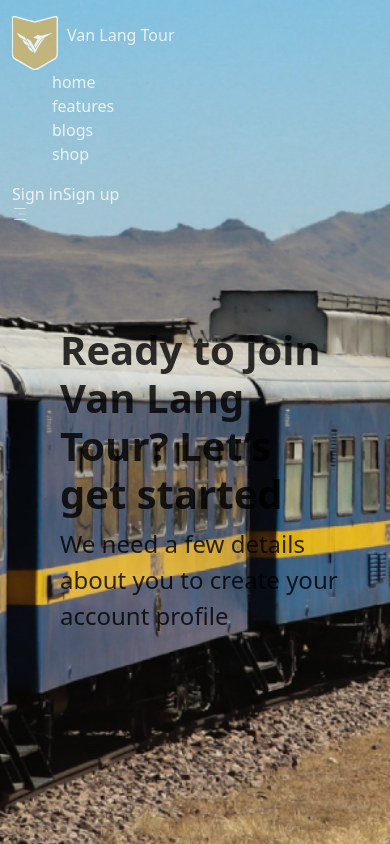
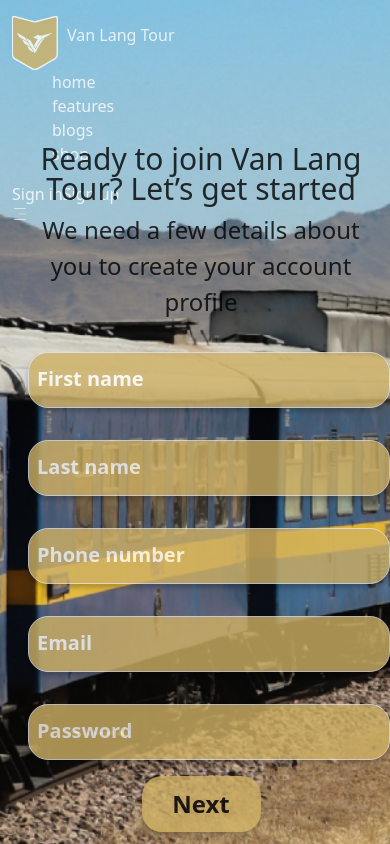
Before and after one commit to mdshahadatalam/Trian-Booking-Frontend, a React (Vite) app: page /rejistration in a window 390 px wide. Shown: the top 844 px of the page. Built offline with nearby package versions, Linux system fonts and the light colour scheme.

Commit message:
rejistration

```diff
--- a/src/Component/Nav.jsx
+++ b/src/Component/Nav.jsx
@@ -15,22 +15,22 @@ export const Nav = () => {
             className="flex items-center justify-between text-white font-bold w-full relative px-[10px] py-[8px]">
             <div className='d-flex align-items-center'>
             <img src={logo} alt="logo" className="w-[55px] "/>
-            <p className='ps-2 tracking-wide'><span className='text-[#FFDA79]'>Van Lang</span> Tour</p>
+            <p className='ps-2 tracking-wide text-xl'><span className='text-[#FFDA79]'>Van Lang</span> Tour</p>
             </div>
             <ul className="items-center text-white gap-[20px] text-[1rem]  lg:flex hidden">
-                <li className=" px-2  before:w-0 hover:before:w-full before:bg-[#3B9DF8] before:h-[2px] before:transition-all before:duration-300 before:absolute relative before:rounded-full before:bottom-[-2px] hover:text-[#3B9DF8] transition-all duration-300 before:left-0 cursor-pointer capitalize">home</li>
-                <li className=" px-2  before:w-0 hover:before:w-full before:bg-[#3B9DF8] before:h-[2px] before:transition-all before:duration-300 before:absolute relative before:rounded-full before:bottom-[-2px] hover:text-[#3B9DF8] transition-all duration-300 before:left-0 cursor-pointer capitalize">features</li>
-                <li className=" px-2  before:w-0 hover:before:w-full before:bg-[#3B9DF8] before:h-[2px] before:transition-all before:duration-300 before:absolute relative before:rounded-full before:bottom-[-2px] hover:text-[#3B9DF8] transition-all duration-300 before:left-0 cursor-pointer capitalize">blogs</li>
-                <li className=" px-2  before:w-0 hover:before:w-full before:bg-[#3B9DF8] before:h-[2px] before:transition-all before:duration-300 before:absolute relative before:rounded-full before:bottom-[-2px] hover:text-[#3B9DF8] transition-all duration-300 before:left-0 cursor-pointer capitalize">shop</li>
+                <li className=" text-xl px-2  before:w-0 hover:before:w-full before:bg-[#3B9DF8] before:h-[2px] before:transition-all before:duration-300 before:absolute relative before:rounded-full before:bottom-[-2px] hover:text-[#3B9DF8] transition-all duration-300 before:left-0 cursor-pointer capitalize">home</li>
+                <li className=" text-xl px-2  before:w-0 hover:before:w-full before:bg-[#3B9DF8] before:h-[2px] before:transition-all before:duration-300 before:absolute relative before:rounded-full before:bottom-[-2px] hover:text-[#3B9DF8] transition-all duration-300 before:left-0 cursor-pointer capitalize">features</li>
+                <li className=" text-xl px-2  before:w-0 hover:before:w-full before:bg-[#3B9DF8] before:h-[2px] before:transition-all before:duration-300 before:absolute relative before:rounded-full before:bottom-[-2px] hover:text-[#3B9DF8] transition-all duration-300 before:left-0 cursor-pointer capitalize">blogs</li>
+                <li className=" text-xl px-2  before:w-0 hover:before:w-full before:bg-[#3B9DF8] before:h-[2px] before:transition-all before:duration-300 before:absolute relative before:rounded-full before:bottom-[-2px] hover:text-[#3B9DF8] transition-all duration-300 before:left-0 cursor-pointer capitalize">shop</li>
             </ul>
 
             <div className="items-center gap-[10px] flex">
                 <button
-                    className="py-[7px] text-[1rem] px-[16px] rounded-full capitalize hover:text-[#3B9DF8] transition-all duration-300 sm:flex hidden">Sign
+                    className="py-[7px] text-xl text-[1rem] px-[16px] rounded-full capitalize hover:text-[#3B9DF8] transition-all duration-300 sm:flex hidden">Sign
                     in
                 </button>
                 <button
-                    className="py-[7px] text-[1rem] px-[16px] rounded-full capitalize bg-[#3B9DF8] text-white hover:bg-blue-400 transition-all duration-300 sm:flex hidden">Sign
+                    className="py-[7px] text-xl text-[1rem] px-[16px] rounded-full capitalize bg-[#3B9DF8] text-white hover:bg-blue-400 transition-all duration-300 sm:flex hidden">Sign
                     up
                 </button>
 
--- a/src/Pages/Rejistration.jsx
+++ b/src/Pages/Rejistration.jsx
@@ -4,21 +4,34 @@ import { Nav } from '../Component/Nav'
 export const Rejistration = () => {
   return (
     <>
-    <section className='RejiBg' >
-             <Nav/>
-        <div className="container position-relative d-flex justify-center align-items-center">
+    <section className='RejiBg'>
+    <Nav />
+    <div className="container position-relative d-flex justify-center align-items-center">
+        <div className='bg-[#FFFFFF] nav modalView text-white position-absolute top-52 w-[90%] md:w-[50%] rounded-2xl shadow-md px-2 py-5'>
+            <div className='text-center'>
+                <h4 className='ready text-xl md:text-2xl lg:text-3xl'>Ready to join Van Lang Tour? Let’s get started</h4>
+                <p className='weNeed text-sm md:text-base lg:text-lg mt-2'>We need a few details about you to create your account profile</p>
 
-              <div className='bg-[#FFFFFF] nav text-white position-absolute top-52 w-[80%] h-56 rounded-2xl shadow-md px-5 py-3'>
-
-               <div>
-                  <h4 className='ready'>Ready to join Van Lang Tour? Let’s get started</h4>
-                  <p className='weNeed'>We need a few details about you to create your account profile</p>
-               </div>
+                <form action="">
+                    <div className='flex flex-col md:flex-row justify-center'>
+                        <input className='inpoRe my-3 mx-2 w-full md:w-[48%] p-2 rounded-lg border border-gray-300' type="text" placeholder='First name' />
+                        <input className='inpoRe my-3 mx-2 w-full md:w-[48%] p-2 rounded-lg border border-gray-300' type="text" placeholder='Last name' />
+                    </div>
+                    <div className='flex flex-col md:flex-row justify-center'>
+                        <input className='inpoRe my-3 mx-2 w-full md:w-[48%] p-2 rounded-lg border border-gray-300' type="tel" placeholder='Phone number' />
+                        <input className='inpoRe my-3 mx-2 w-full md:w-[48%] p-2 rounded-lg border border-gray-300' type="email" placeholder='Email' />
+                    </div>
+                    <div className='flex '>
+                        <input className='inpoRe my-3 mx-2 w-full md:w-[48%] p-2 rounded-lg border border-gray-300' type="password" placeholder='Password' />
+                    </div>
+                </form>
+                <button className='next  transition duration-300 ease-in-out transform hover:bg-[#d3ab44] hover:shadow-lg hover:scale-105'>Next</button>
+            </div>
 
 
-            </div>
         </div>
-    </section>
+    </div>
+</section>
     </>
   )
 }
--- a/src/index.css
+++ b/src/index.css
@@ -148,3 +148,51 @@ font-weight: 400;
 font-size: 24px;
 color: var(--color-3);
 }
+.inpoRe{
+    border-radius: 20px;
+    width: 374px;
+    height: 56px;
+    box-shadow: 0 4px 4px 0 rgba(0, 0, 0, 0.25);
+    background: var(--color-5);
+    outline: none;
+}
+.inpoRe::placeholder{
+font-family: var(--font-family);
+font-weight: 700;
+font-size: 20px;
+color: var(--color-2);
+/* opacity: 0.5; */
+}
+.next{
+    width: 119px;
+height: 56px;
+font-family: var(--font-family);
+font-weight: 700;
+font-size: 24px;
+color: var(--color-3);
+border-radius: 20px;
+background-color: #CFB165;
+box-shadow: 0 4px 4px 0 rgba(0, 0, 0, 0.25);
+}
+@media (max-width: 575.98px) {
+    .inpoRe{
+        width: 100%;
+    }
+    .modalView{
+        width: auto;
+    }
+    .ready{
+        font-weight: 500 !important;
+        font-size: 30px !important;
+        line-height: 30px !important;
+        color: var(--color-3);
+        }
+}
+@media (max-width: 767.98px) {
+    .ready{
+        font-weight: 500 !important;
+        font-size: 30px !important;
+        line-height: 30px !important;
+        color: var(--color-3);
+        }
+ }
```
